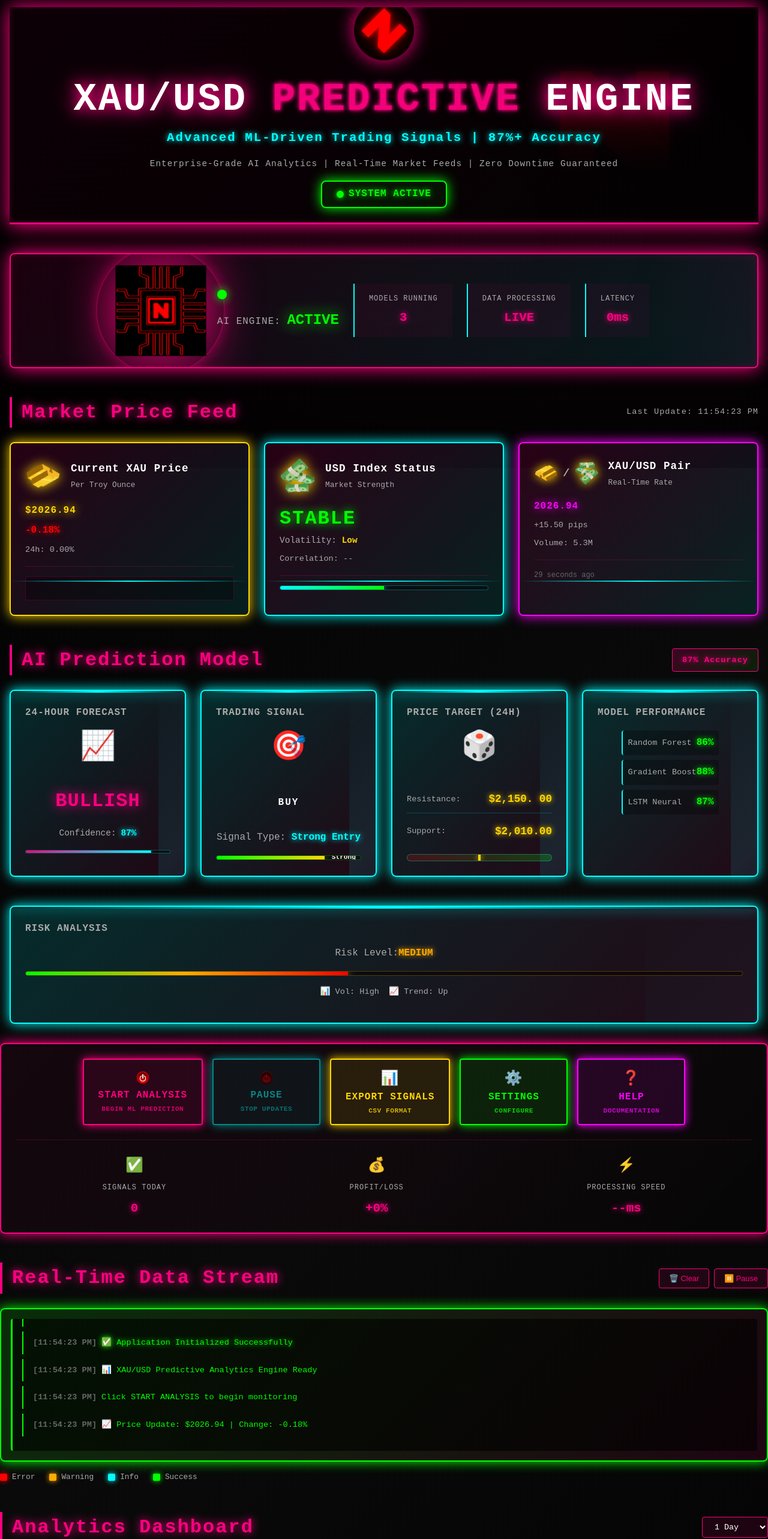
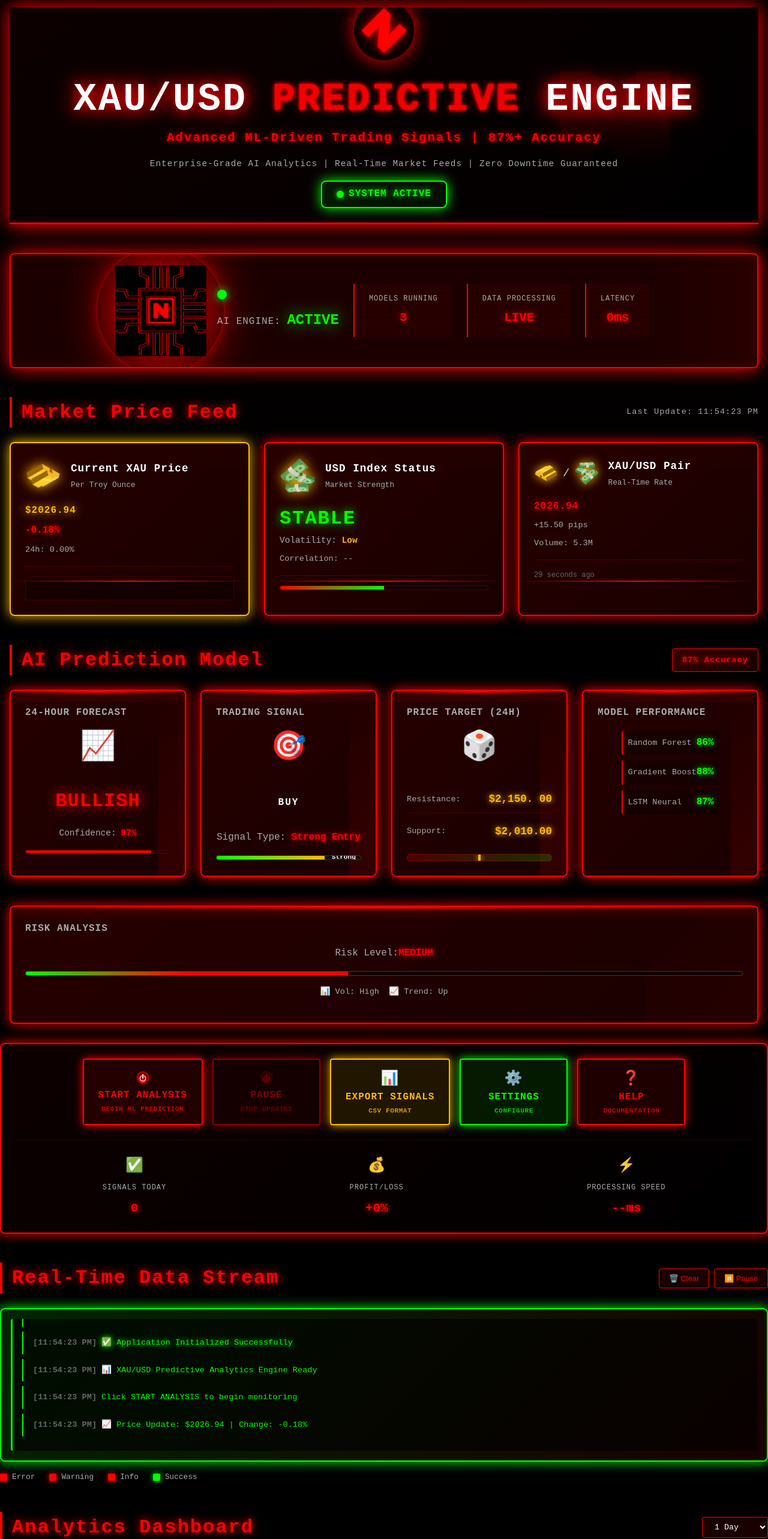
Before and after one commit to ilyesjarray2/Neydra-tools, a plain HTML site: page index.html in a window 1280 px wide. Shown: the part 20-2586 px from the top of the page at 60% size. Drawn offline with nearby package versions, Linux system fonts and the light colour scheme; files whose address does not match are found by name.

Commit message:
Update styles.css

```diff
--- a/styles.css
+++ b/styles.css
@@ -7,32 +7,32 @@
 /* ===== CSS VARIABLES (DESIGN TOKENS) ===== */
 :root {
     /* PRIMARY NEON COLORS */
-    --primary-neon: #ff0080;           /* Hot Pink/Red Neon */
+    --primary-neon: #ff0000;           /* Hot Pink/Red Neon */
     --secondary-neon: #00ff00;         /* Cyber Green */
-    --tertiary-neon: #00ffff;          /* Cyan Neon */
-    --accent-gold: #ffd700;            /* Gold for XAU */
-    --accent-purple: #ff00ff;          /* Magenta */
+    --tertiary-neon: #ff0000;          /* Cyan Neon */
+    --accent-gold: #ffbb00;            /* Gold for XAU */
+    --accent-purple: #ff0000;          /* Magenta */
 
     /* BACKGROUND COLORS */
     --bg-black: #000000;               /* Pure Black */
-    --bg-dark-1: #0a0a0a;              /* Very Dark Gray */
-    --bg-dark-2: #1a1a1a;              /* Dark Gray */
-    --bg-dark-3: #2a2a2a;              /* Medium Dark Gray */
-    --bg-dark-4: #3a3a3a;              /* Dark Gray */
+    --bg-dark-1: #000000;              /* Very Dark Gray */
+    --bg-dark-2: #000000;              /* Dark Gray */
+    --bg-dark-3: #000000;              /* Medium Dark Gray */
+    --bg-dark-4: #000000;              /* Dark Gray */
 
     /* TEXT COLORS */
     --text-primary: #ffffff;           /* White */
     --text-secondary:  #aaaaaa;         /* Light Gray */
     --text-muted: #666666;             /* Dark Gray */
-    --text-neon-red: #ff0080;
+    --text-neon-red: #ff0000;
     --text-neon-green: #00ff00;
-    --text-neon-cyan:  #00ffff;
+    --text-neon-cyan:  #ff0000;
 
     /* STATUS COLORS */
     --color-success: #00ff00;          /* Green */
-    --color-warning:  #ffaa00;          /* Orange */
+    --color-warning:  #ff0000;          /* Orange */
     --color-error: #ff0000;            /* Red */
-    --color-info: #00ffff;             /* Cyan */
+    --color-info: #ff0000;             /* Cyan */
 
     /* GLOW & SHADOW EFFECTS */
     --glow-small: 0 0 10px;
@@ -44,7 +44,7 @@
     --shadow-neon-green: 0 0 20px var(--secondary-neon);
     --shadow-neon-cyan: 0 0 20px var(--tertiary-neon);
     --shadow-strong: 0 0 40px var(--primary-neon);
-    --shadow-inset: inset 0 0 20px rgba(255, 0, 128, 0.2);
+    --shadow-inset: inset 0 0 20px rgba(255, 0, 0, 0.2);
 
     /* FONTS */
     --font-primary: 'Courier New', 'Courier', monospace;
@@ -113,8 +113,8 @@ body::before {
     height: 100%;
     background-image: repeating-linear-gradient(
         0deg,
-        rgba(255, 0, 128, 0.03) 0px,
-        rgba(255, 0, 128, 0.03) 1px,
+        rgba(255, 0, 0, 0.03) 0px,
+        rgba(255, 0, 0, 0.03) 1px,
         transparent 1px,
         transparent 2px
     );
@@ -195,8 +195,8 @@ body::before {
     height: 100%;
     background-image: repeating-linear-gradient(
         0deg,
-        rgba(255, 0, 128, 0.02) 0px,
-        rgba(255, 0, 128, 0.02) 1px,
+        rgba(255, 0, 0, 0.02) 0px,
+        rgba(255, 0, 0, 0.02) 1px,
         transparent 1px,
         transparent 2px
     );
@@ -221,9 +221,9 @@ body::before {
     border-bottom: 3px solid var(--primary-neon);
     box-shadow:
         0 0 30px var(--primary-neon),
-        inset 0 -1px 10px rgba(255, 0, 128, 0.2),
-        0 10px 30px rgba(255, 0, 128, 0.1);
-    background: linear-gradient(135deg, rgba(255, 0, 128, 0.05) 0%, rgba(0, 0, 0, 0.2) 100%);
+        inset 0 -1px 10px rgba(255, 0, 0, 0.2),
+        0 10px 30px rgba(255, 0, 0, 0.1);
+    background: linear-gradient(135deg, rgba(255, 0, 0, 0.05) 0%, rgba(0, 0, 0, 0.2) 100%);
 }
 
 .header-bg {
@@ -291,7 +291,7 @@ body::before {
     text-shadow:
         0 0 10px var(--primary-neon),
         0 0 20px var(--primary-neon),
-        0 0 30px rgba(255, 0, 128, 0.5);
+        0 0 30px rgba(255, 0, 0, 0.5);
     line-height: 1.2;
     animation: titlePulse 2s ease-in-out infinite;
 }
@@ -302,7 +302,7 @@ body::before {
         0 0 10px var(--primary-neon),
         0 0 20px var(--primary-neon),
         0 0 40px var(--primary-neon),
-        0 0 60px rgba(255, 0, 128, 0.8);
+        0 0 60px rgba(255, 0, 0, 0.8);
     animation: neonFlicker 2s infinite;
     display: inline-block;
 }
@@ -397,12 +397,12 @@ body::before {
     flex-wrap: wrap;
     gap: var(--spacing-lg);
     padding: var(--spacing-lg);
-    background: linear-gradient(135deg, rgba(255, 0, 128, 0.1) 0%, rgba(0, 255, 255, 0.1) 100%);
+    background: linear-gradient(135deg, rgba(255, 0, 0, 0.1) 0%, rgba(255, 0, 0, 0.1) 100%);
     border: 2px solid var(--primary-neon);
     border-radius: var(--border-radius-md);
     box-shadow:
         0 0 30px var(--primary-neon),
-        inset 0 0 20px rgba(255, 0, 128, 0.1);
+        inset 0 0 20px rgba(255, 0, 0, 0.1);
     position: relative;
     overflow: hidden;
 }
@@ -414,7 +414,7 @@ body::before {
     left:  -100%;
     width: 100%;
     height: 100%;
-    background: linear-gradient(90deg, transparent, rgba(255, 0, 128, 0.2), transparent);
+    background: linear-gradient(90deg, transparent, rgba(255, 0, 0, 0.2), transparent);
     animation: shimmer 3s infinite;
     pointer-events: none;
 }
@@ -538,7 +538,7 @@ body::before {
     align-items: center;
     gap: var(--spacing-xs);
     padding: var(--spacing-md) var(--spacing-lg);
-    background: rgba(255, 0, 128, 0.05);
+    background: rgba(255, 0, 0, 0.05);
     border-left: 2px solid var(--tertiary-neon);
 }
 
@@ -595,12 +595,12 @@ body::before {
 
 .price-card {
     padding: var(--spacing-lg);
-    background: linear-gradient(135deg, rgba(255, 0, 128, 0.15) 0%, rgba(0, 255, 255, 0.1) 100%);
+    background: linear-gradient(135deg, rgba(255, 0, 0, 0.15) 0%, rgba(255, 0, 0, 0.1) 100%);
     border: 2px solid var(--primary-neon);
     border-radius: var(--border-radius-md);
     box-shadow:
         0 0 20px var(--primary-neon),
-        inset 0 0 10px rgba(255, 0, 128, 0.05);
+        inset 0 0 10px rgba(255, 0, 0, 0.05);
     position: relative;
     overflow: hidden;
     transition: all var(--transition-normal);
@@ -630,7 +630,7 @@ body::before {
     transform: translateY(-8px);
     box-shadow:
         0 0 40px var(--primary-neon),
-        inset 0 0 20px rgba(255, 0, 128, 0.1);
+        inset 0 0 20px rgba(255, 0, 0, 0.1);
     border-color: var(--tertiary-neon);
 }
 
@@ -777,14 +777,14 @@ body::before {
 
 .card-footer {
     padding-top: var(--spacing-md);
-    border-top: 1px solid rgba(255, 0, 128, 0.2);
+    border-top: 1px solid rgba(255, 0, 0, 0.2);
 }
 
 .mini-chart {
     height: 40px;
     background: rgba(0, 0, 0, 0.3);
     border-radius: var(--border-radius-sm);
-    border: 1px solid rgba(255, 0, 128, 0.2);
+    border: 1px solid rgba(255, 0, 0, 0.2);
 }
 
 .strength-bar {
@@ -792,7 +792,7 @@ body::before {
     background: rgba(0, 0, 0, 0.4);
     border-radius: 4px;
     overflow: hidden;
-    border: 1px solid rgba(0, 255, 255, 0.3);
+    border: 1px solid rgba(255, 0, 0, 0.3);
 }
 
 .strength-fill {
@@ -817,7 +817,7 @@ body::before {
 .accuracy-badge {
     display: inline-block;
     padding: var(--spacing-sm) var(--spacing-md);
-    background: linear-gradient(135deg, rgba(255, 0, 128, 0.2) 0%, rgba(0, 255, 0, 0.1) 100%);
+    background: linear-gradient(135deg, rgba(255, 0, 0, 0.2) 0%, rgba(255, 0, 0, 0.1) 100%);
     border:  1px solid var(--primary-neon);
     border-radius:  var(--border-radius-sm);
     color: var(--primary-neon);
@@ -835,12 +835,12 @@ body::before {
 
 .prediction-card {
     padding: var(--spacing-lg);
-    background: linear-gradient(135deg, rgba(0, 255, 255, 0.15) 0%, rgba(255, 0, 128, 0.1) 100%);
+    background: linear-gradient(135deg, rgba(255, 0, 0, 0.15) 0%, rgba(255, 0, 0, 0.1) 100%);
     border: 2px solid var(--tertiary-neon);
     border-radius: var(--border-radius-md);
     box-shadow:
         0 0 20px var(--tertiary-neon),
-        inset 0 0 10px rgba(0, 255, 255, 0.05);
+        inset 0 0 10px rgba(255, 0, 0, 0.05);
     transition: all var(--transition-normal);
     position: relative;
     overflow: hidden;
@@ -853,7 +853,7 @@ body::before {
     left: 0;
     width: 100%;
     height:  100%;
-    background: linear-gradient(135deg, transparent, rgba(0, 255, 255, 0.1), transparent);
+    background: linear-gradient(135deg, transparent, rgba(255, 0, 0, 0.1), transparent);
     animation: shimmer 3s infinite;
     pointer-events: none;
 }
@@ -862,7 +862,7 @@ body::before {
     transform: translateY(-10px);
     box-shadow:
         0 0 40px var(--tertiary-neon),
-        inset 0 0 20px rgba(0, 255, 255, 0.1);
+        inset 0 0 20px rgba(255, 0, 0, 0.1);
     border-color: var(--primary-neon);
 }
 
@@ -951,7 +951,7 @@ body::before {
     background: rgba(0, 0, 0, 0.5);
     border-radius: 3px;
     overflow: hidden;
-    border: 1px solid rgba(0, 255, 255, 0.3);
+    border: 1px solid rgba(255, 0, 0, 0.3);
     position: relative;
     z-index: 2;
 }
@@ -1039,7 +1039,7 @@ body::before {
     justify-content: space-between;
     align-items: center;
     padding: var(--spacing-sm) 0;
-    border-bottom: 1px solid rgba(0, 255, 255, 0.2);
+    border-bottom: 1px solid rgba(255, 0, 0, 0.2);
 }
 
 .target-row:last-child {
@@ -1064,7 +1064,7 @@ body::before {
     background: linear-gradient(90deg, rgba(255, 0, 0, 0.2), rgba(0, 255, 0, 0.2));
     border-radius: 6px;
     overflow: hidden;
-    border: 1px solid rgba(0, 255, 255, 0.3);
+    border: 1px solid rgba(255, 0, 0, 0.3);
     position: relative;
     position: relative;
     z-index: 2;
@@ -1174,7 +1174,7 @@ body::before {
 .controls-section {
     margin-bottom:  var(--spacing-xxl);
     padding: var(--spacing-lg);
-    background: linear-gradient(135deg, rgba(255, 0, 128, 0.05) 0%, rgba(0, 0, 0, 0.2) 100%);
+    background: linear-gradient(135deg, rgba(255, 0, 0, 0.05) 0%, rgba(0, 0, 0, 0.2) 100%);
     border: 2px solid var(--primary-neon);
     border-radius: var(--border-radius-md);
     box-shadow: 0 0 20px var(--primary-neon);
@@ -1235,17 +1235,17 @@ body::before {
 .btn-primary {
     color: var(--primary-neon);
     border-color: var(--primary-neon);
-    background: rgba(255, 0, 128, 0.1);
+    background: rgba(255, 0, 0, 0.1);
     box-shadow: 0 0 15px var(--primary-neon);
 }
 
 .btn-primary::before {
-    background: rgba(255, 0, 128, 0.3);
+    background: rgba(255, 0, 0, 0.3);
 }
 
 .btn-primary:hover:not(:disabled) {
     left: 0;
-    background: rgba(255, 0, 128, 0.3);
+    background: rgba(255, 0, 0, 0.3);
     box-shadow: 0 0 30px var(--primary-neon);
     transform: translateY(-3px);
 }
@@ -1263,17 +1263,17 @@ body::before {
 .btn-secondary {
     color: var(--tertiary-neon);
     border-color: var(--tertiary-neon);
-    background: rgba(0, 255, 255, 0.1);
+    background: rgba(255, 0, 0, 0.1);
     box-shadow: 0 0 15px var(--tertiary-neon);
 }
 
 .btn-secondary::before {
-    background: rgba(0, 255, 255, 0.3);
+    background: rgba(255, 0, 0, 0.3);
 }
 
 .btn-secondary:hover:not(:disabled) {
     left: 0;
-    background: rgba(0, 255, 255, 0.3);
+    background: rgba(255, 0, 0, 0.3);
     box-shadow: 0 0 30px var(--tertiary-neon);
     transform: translateY(-3px);
 }
@@ -1325,17 +1325,17 @@ body::before {
 .btn-help {
     color: var(--accent-purple);
     border-color: var(--accent-purple);
-    background: rgba(255, 0, 255, 0.1);
+    background: rgba(255, 0, 0, 0.1);
     box-shadow: 0 0 15px var(--accent-purple);
 }
 
 .btn-help::before {
-    background:  rgba(255, 0, 255, 0.3);
+    background:  rgba(255, 0, 0, 0.3);
 }
 
 .btn-help:hover {
     left: 0;
-    background: rgba(255, 0, 255, 0.3);
+    background: rgba(255, 0, 0, 0.3);
     box-shadow: 0 0 30px var(--accent-purple);
     transform: translateY(-3px);
 }
@@ -1365,7 +1365,7 @@ body::before {
     flex-wrap: wrap;
     gap: var(--spacing-md);
     padding-top: var(--spacing-lg);
-    border-top: 1px solid rgba(255, 0, 128, 0.2);
+    border-top: 1px solid rgba(255, 0, 0, 0.2);
 }
 
 .stat {
@@ -1406,7 +1406,7 @@ body::before {
 
 .stream-btn {
     padding: var(--spacing-sm) var(--spacing-md);
-    background: rgba(255, 0, 128, 0.1);
+    background: rgba(255, 0, 0, 0.1);
     border: 1px solid var(--primary-neon);
     color: var(--primary-neon);
     border-radius: var(--border-radius-sm);
@@ -1416,14 +1416,14 @@ body::before {
 }
 
 .stream-btn:hover {
-    background: rgba(255, 0, 128, 0.3);
+    background: rgba(255, 0, 0, 0.3);
     box-shadow: 0 0 15px var(--primary-neon);
 }
 
 .stream-container {
     margin-top: var(--spacing-lg);
     padding: var(--spacing-md);
-    background: linear-gradient(135deg, rgba(0, 255, 0, 0.15) 0%, rgba(255, 0, 128, 0.1) 100%);
+    background: linear-gradient(135deg, rgba(0, 255, 0, 0.15) 0%, rgba(255, 0, 0, 0.1) 100%);
     border: 2px solid var(--secondary-neon);
     border-radius: var(--border-radius-md);
     box-shadow: 0 0 20px var(--secondary-neon);
@@ -1443,18 +1443,18 @@ body::before {
 }
 
 .stream-log::-webkit-scrollbar {
-    width:  8px;
+    width:  1px;
 }
 
 .stream-log::-webkit-scrollbar-track {
     background:  rgba(0, 0, 0, 0.3);
-    border-radius: 4px;
+    border-radius: 1px;
 }
 
 .stream-log::-webkit-scrollbar-thumb {
     background: var(--primary-neon);
-    border-radius: 4px;
-    box-shadow: 0 0 10px var(--primary-neon);
+    border-radius: 1px;
+    box-shadow: 0 0 1px var(--primary-neon);
 }
 
 .stream-log::-webkit-scrollbar-thumb:hover {
@@ -1590,7 +1590,7 @@ body::before {
 
 .chart-control {
     padding: var(--spacing-sm) var(--spacing-md);
-    background: rgba(255, 0, 128, 0.1);
+    background: rgba(255, 0, 0, 0.1);
     border: 1px solid var(--primary-neon);
     color: var(--text-primary);
     border-radius: var(--border-radius-sm);
@@ -1600,7 +1600,7 @@ body::before {
 }
 
 .chart-control:hover {
-    background:  rgba(255, 0, 128, 0.2);
+    background:  rgba(255, 0, 0, 0.2);
     box-shadow: 0 0 15px var(--primary-neon);
 }
 
@@ -1617,12 +1617,12 @@ body::before {
 
 .chart-card {
     padding: var(--spacing-lg);
-    background: linear-gradient(135deg, rgba(255, 0, 128, 0.15) 0%, rgba(0, 255, 255, 0.1) 100%);
+    background: linear-gradient(135deg, rgba(255, 0, 0, 0.15) 0%, rgba(255, 0, 0, 0.1) 100%);
     border: 2px solid var(--primary-neon);
     border-radius: var(--border-radius-md);
     box-shadow:
         0 0 20px var(--primary-neon),
-        inset 0 0 10px rgba(255, 0, 128, 0.05);
+        inset 0 0 10px rgba(255, 0, 0, 0.05);
     position: relative;
     overflow: hidden;
     transition: all var(--transition-normal);
@@ -1635,7 +1635,7 @@ body::before {
     left:  0;
     right: 0;
     bottom: 0;
-    background: linear-gradient(135deg, transparent, rgba(0, 255, 255, 0.1), transparent);
+    background: linear-gradient(135deg, transparent, rgba(255, 0, 0, 0.1), transparent);
     animation: shimmer 3s infinite;
     pointer-events: none;
 }
@@ -1644,7 +1644,7 @@ body::before {
     transform: translateY(-8px);
     box-shadow:
         0 0 40px var(--primary-neon),
-        inset 0 0 20px rgba(255, 0, 128, 0.1);
+        inset 0 0 20px rgba(255, 0, 0, 0.1);
 }
 
 .chart-title {
@@ -1669,7 +1669,7 @@ body::before {
 .chart-footer {
     margin-top: var(--spacing-md);
     padding-top: var(--spacing-md);
-    border-top: 1px solid rgba(0, 255, 255, 0.2);
+    border-top: 1px solid rgba(255, 0, 0, 0.2);
     position: relative;
     z-index: 2;
 }
@@ -1686,8 +1686,8 @@ body::before {
     margin-top: var(--spacing-xxl);
     padding: var(--spacing-xl) var(--spacing-lg);
     border-top: 2px solid var(--primary-neon);
-    background: linear-gradient(135deg, rgba(255, 0, 128, 0.05) 0%, rgba(0, 0, 0, 0.2) 100%);
-    box-shadow: inset 0 1px 10px rgba(255, 0, 128, 0.2);
+    background: linear-gradient(135deg, rgba(255, 0, 0, 0.05) 0%, rgba(0, 0, 0, 0.2) 100%);
+    box-shadow: inset 0 1px 10px rgba(255, 0, 0, 0.2);
 }
 
 .footer-content {
@@ -1729,7 +1729,7 @@ body::before {
 
 .footer-bottom {
     padding-top: var(--spacing-lg);
-    border-top: 1px solid rgba(255, 0, 128, 0.2);
+    border-top: 1px solid rgba(255, 0, 0, 0.2);
     text-align: center;
 }
 
@@ -1832,7 +1832,7 @@ body::before {
     .stat {
         flex-direction: row;
         padding: var(--spacing-md);
-        background: rgba(255, 0, 128, 0.05);
+        background: rgba(255, 0, 0, 0.05);
         border-radius: var(--border-radius-sm);
         justify-content: space-between;
     }
```
